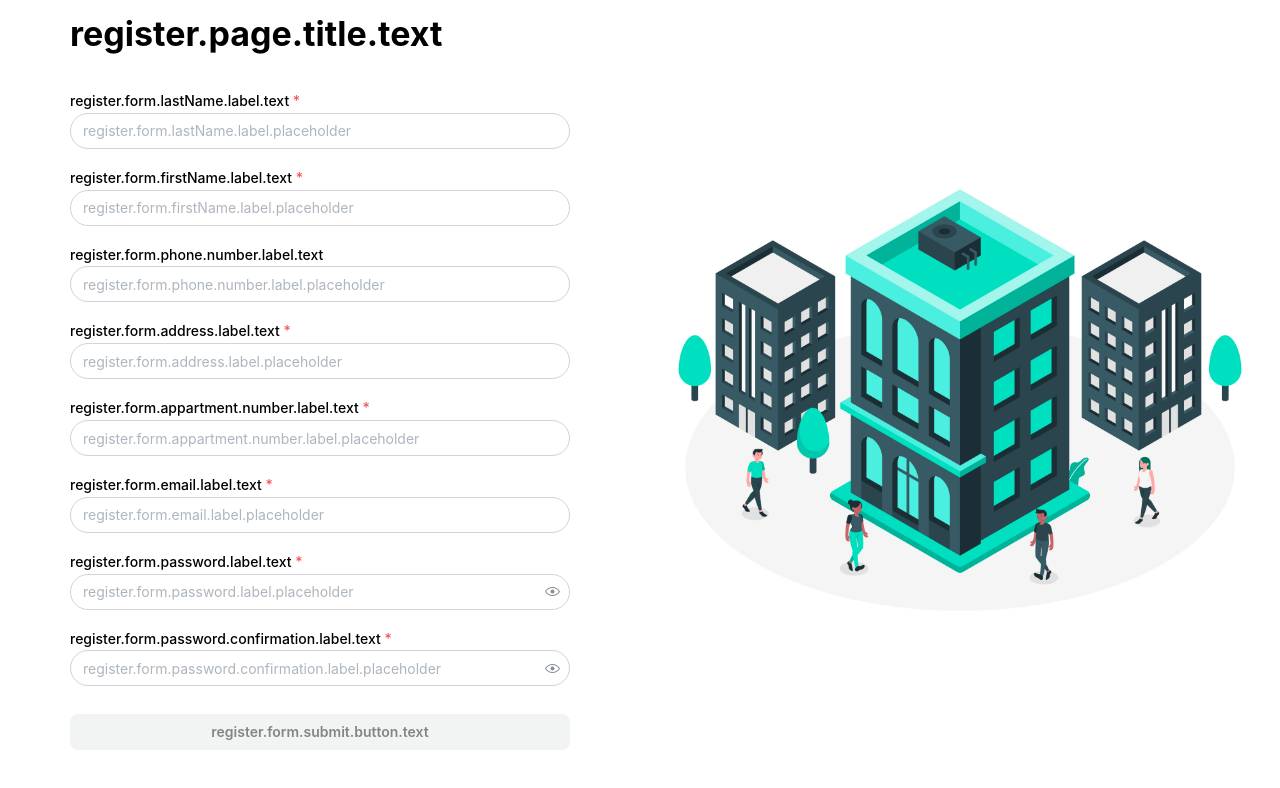
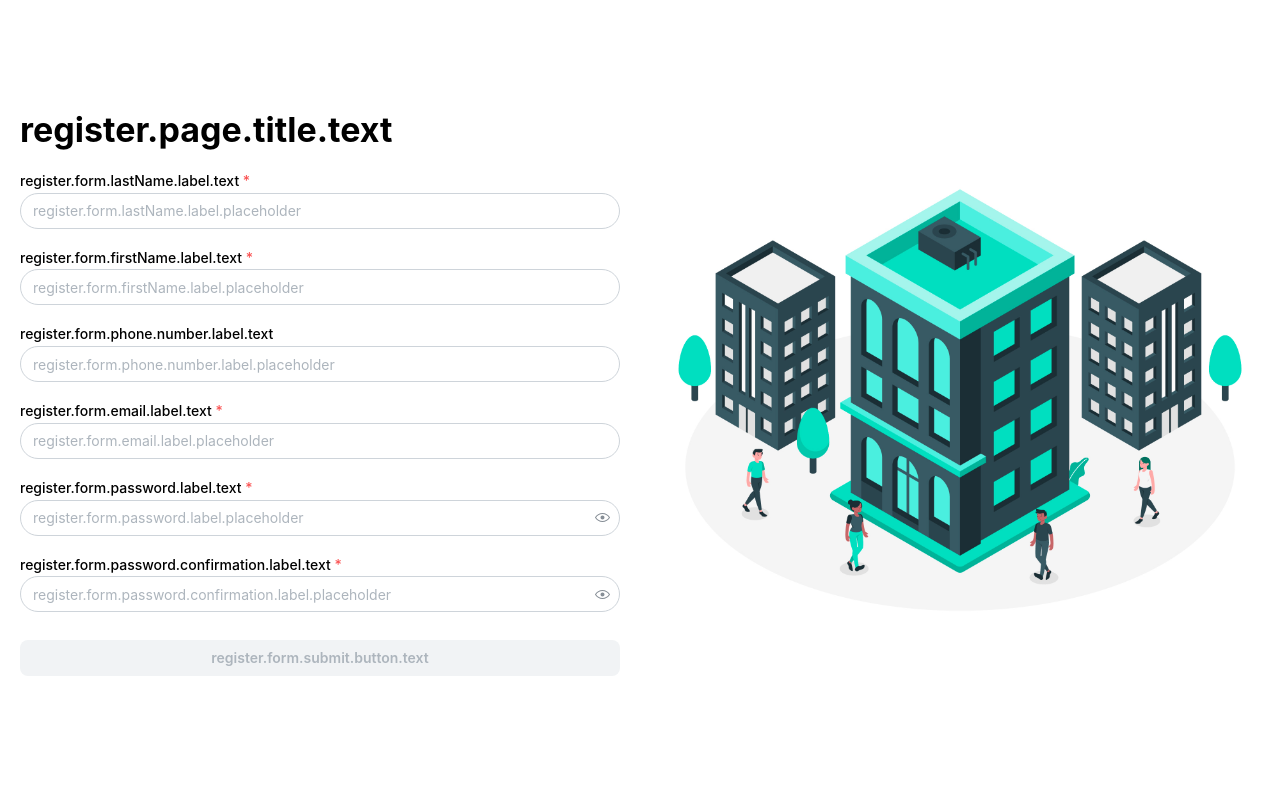
Before and after one commit to jessamelie/coproSyncApp, a React (Vite) app in the folder packages/frontend/: page /register in a window 1280 px wide. Shown: the top 788 px of the page. Built offline with nearby package versions, Linux system fonts and the light colour scheme.

Commit message:
fix: clean register form

```diff
--- a/packages/frontend/src/locales/en.json
+++ b/packages/frontend/src/locales/en.json
@@ -27,8 +27,8 @@
   "register.form.firstname.label.text": "First name",
   "register.form.firstname.label.placeholder": "Enter your first name",
   "register.form.firstname.error.required": "First name is required",
-  "register.form.phone.number.label.text": "Professional phone number",
-  "register.form.phone.number.label.placeholder": " Enter your professional phone number",
+  "register.form.phone.number.label.text": "Phone number",
+  "register.form.phone.number.label.placeholder": " Enter your phone number",
   "register.form.address.label.text": "Condominium address",
   "register.form.address.label.placeholder": "Enter the condominium address",
   "register.form.postal.code.label.text": "Area code",
--- a/packages/frontend/src/locales/fr.json
+++ b/packages/frontend/src/locales/fr.json
@@ -27,8 +27,8 @@
     "register.form.firstName.label.text": "Prénom",
     "register.form.firstName.label.placeholder": "Entrez votre prénom",
     "register.form.firstName.error.required": "Le prénom est obligatoire",
-    "register.form.phone.number.label.text": "N° de téléphone professionnel",
-    "register.form.phone.number.label.placeholder": "Entrez votre n° de téléphone professionnel",
+    "register.form.phone.number.label.text": "N° de téléphone",
+    "register.form.phone.number.label.placeholder": "Entrez votre n° de téléphone",
     "register.form.address.label.text": "Adresse de la copropriété",
     "register.form.address.label.placeholder": "Entrez l'adresse de la copropriété",
     "register.form.postal.code.label.text": "Code postal",
@@ -40,7 +40,7 @@
     "register.form.email.label.text": "Email",
     "register.form.email.label.placeholder": "Entrez votre email",
     "register.form.email.error.required": "L'email est obligatoire",
-    "register.form.email.error.invalid": "L'email n'est pas valide",
+    "register.form.email.error.invalid": "Le format de l'email n'est pas valide",
     "register.form.password.label.text": "Mot de passe",
     "register.form.password.label.placeholder": "Choissisez votre mot de passe",
     "register.form.password.error.required" : "Le mot de passe est obligatoire",
--- a/packages/frontend/src/pages/register/Register.module.css
+++ b/packages/frontend/src/pages/register/Register.module.css
@@ -2,13 +2,10 @@
 .container {
     display: flex;
     justify-content: space-between;
-    height: 100vh;
-    width: 100vw;
   }
 
   .leftBlock {
     width: 50%;
-    height: 100vh;
     display: flex;
     flex-direction: column;
     justify-content: center;
--- a/packages/frontend/src/pages/register/Register.tsx
+++ b/packages/frontend/src/pages/register/Register.tsx
@@ -8,10 +8,10 @@ export const Register = () => {
   const { t } = useTranslation();
   return (
     <div className={styles.container}>
-        <Flex direction="column" justify="center" h="100%" mx="auto">
+        <Flex direction="column" justify="center" h="100%" mx="auto" my="auto">
 
       <div className={styles.leftBLock}>
-          <Title order={1} mb="xl">
+          <Title order={1} mb="md">
             {t("register.page.title.text")}
           </Title>
           <RegisterForm />
--- a/packages/frontend/src/pages/register/registerForm/RegisterForm.module.css
+++ b/packages/frontend/src/pages/register/registerForm/RegisterForm.module.css
@@ -2,6 +2,5 @@
     display: flex;
     flex-direction: column;
     gap: 1rem;
-    width: 500px;
-    height: 700px;
+    width: 600px;
   }
--- a/packages/frontend/src/pages/register/registerForm/RegisterForm.tsx
+++ b/packages/frontend/src/pages/register/registerForm/RegisterForm.tsx
@@ -13,19 +13,18 @@ export const RegisterForm: React.FC = () => {
   const {
     register,
     handleSubmit,
-    formState: { errors },
+    formState: { errors, isValid, isSubmitting},
   } = useForm<RegisterSchemaType>({
     resolver: zodResolver(RegisterSchema(t)),
     defaultValues: {
       lastName: "",
       firstName: "",
       phoneNumber: "",
-      adress: "",
-      lotsNumber: "",
       email: "",
       password: "",
       passwordConfirmation: "",
     },
+    mode: "onChange",
   });
 
   const onSubmit: SubmitHandler<RegisterSchemaType> = async (
@@ -86,24 +85,6 @@ export const RegisterForm: React.FC = () => {
         />
         <TextInput
           radius="xl"
-          type="text"
-          placeholder={t("register.form.address.label.placeholder")}
-          label={t("register.form.address.label.text")}
-          withAsterisk
-          {...register("adress")}
-          error={errors.adress?.message}
-        />
-        <TextInput
-          radius="xl"
-          type="text"
-          placeholder={t("register.form.appartment.number.label.placeholder")}
-          label={t("register.form.appartment.number.label.text")}
-          withAsterisk
-          {...register("lotsNumber")}
-          error={errors.lotsNumber?.message}
-        />
-        <TextInput
-          radius="xl"
           type="email"
           placeholder={t("register.form.email.label.placeholder")}
           label={t("register.form.email.label.text")}
@@ -136,6 +117,7 @@ export const RegisterForm: React.FC = () => {
           radius="md"
           mt="sm"
           mb="md"
+          disabled={!isValid || isSubmitting}
         >
           {t("register.form.submit.button.text")}
         </Button>
--- a/packages/frontend/src/pages/register/registerForm/RegisterSchema.ts
+++ b/packages/frontend/src/pages/register/registerForm/RegisterSchema.ts
@@ -11,17 +11,9 @@ export const RegisterSchema = (t: (key: string) => string) =>
         .string()
         .trim()
         .nonempty({ message: t("register.form.firstname.error.required") }),
-      phoneNumber: z.string().trim(),
-      adress: z
-        .string()
-        .trim()
-        .nonempty({ message: t("register.form.adress.error.required") }),
-      lotsNumber: z
-        .string()
-        .trim()
-        .nonempty({
-          message: t("register.form.appartment.number.error.required"),
-        }),
+      phoneNumber: z
+      .string()
+      .trim(),
       email: z
         .string()
         .trim()
```
